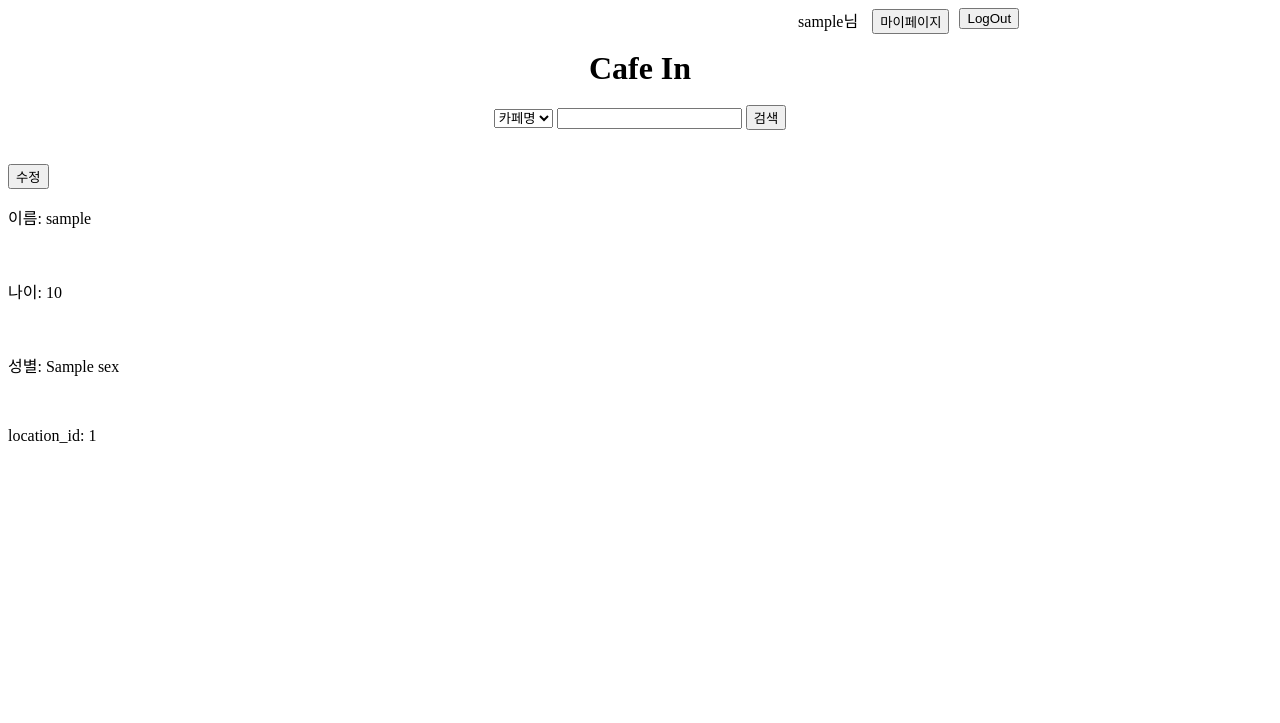
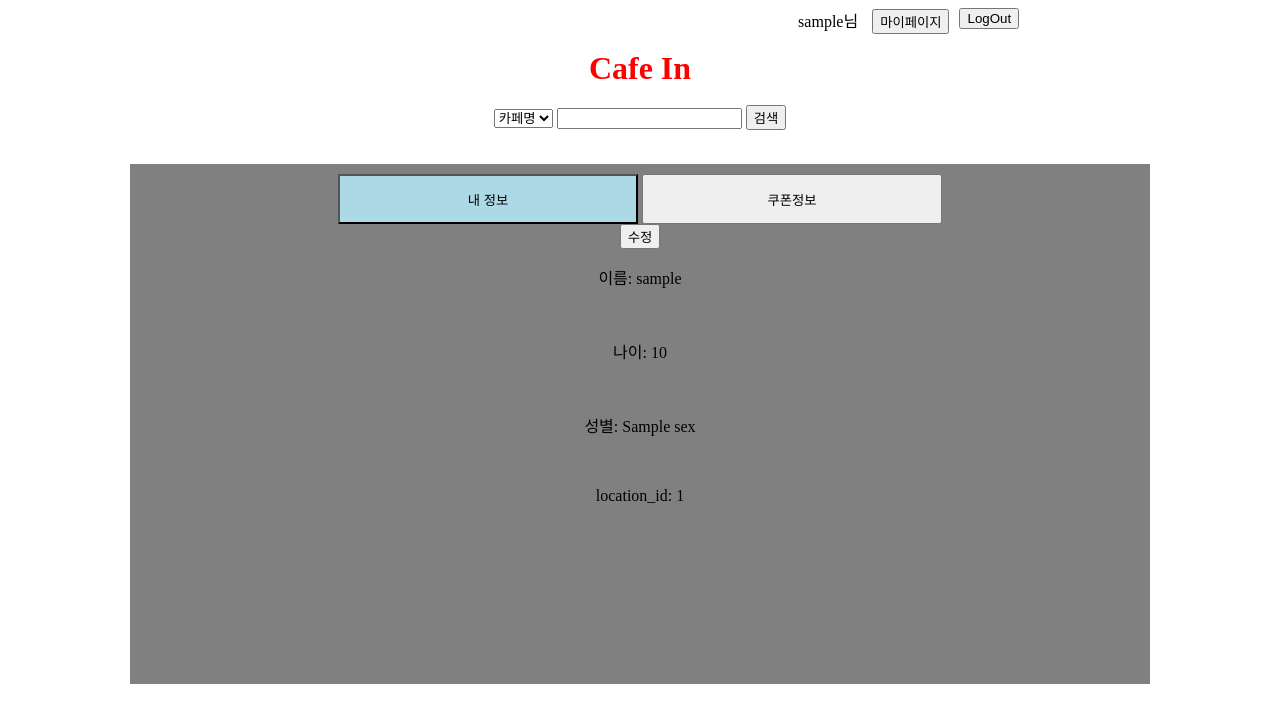
Before and after one commit to aweek43/DBdotae, a Django app: template blog/templates/blog/mypage.html in a window 1280 px wide. Shown: the top 723 px of the page. Run offline with Django 3.2, Linux system fonts and the light colour scheme; tables that the repository leaves empty hold one stand-in row (values such as "Sample post"); the template is opened without the code that fills it: values that come from a table or form of the project are taken from there, most other values are stand-ins (such as "Sample title", 1, 10 or a date in 2020).

Commit message:
강수빈 - 마이페이지분류

```diff
--- a/blog/templates/blog/mypage.html
+++ b/blog/templates/blog/mypage.html
@@ -16,11 +16,33 @@
  	margin: auto;
  }
 
+a:link { color: red; text-decoration: none;}
+ a:visited { color: black; text-decoration: none;}
+ a:hover { color: blue; }
+
  .infobutton {
  	width: 300px;
  	height: 50px;
  }
 
+ #container {
+ 	padding: 10px;
+ 	text-align: center;
+ 	width: 1000px;
+ 	height: 500px;
+ 	border-style: wave;
+ 	border-color: black;
+ 	background-color: gray;
+ 	margin: auto;
+ }
+
+ #couponinfo{
+ 	display: none;
+ }
+
+ #infouser {
+ 	background-color:#ADD8E6;
+ }
 
 </style>
 
@@ -35,7 +57,7 @@
 		</p>
 	{% endif %}
 
-<h1> Cafe In </h1>
+<a href="/"><h1> Cafe In </h1></a>
 <br>
 <div id="searchbox">
 	<form method="POST" action="" id="searchsubmit">
@@ -49,9 +71,14 @@
 	</form>
 </div>
 <br>
+<div id = 'container'>
+	<div id="resultbox">
+		<input type="button" id="infouser" class="infobutton" onclick="showmyInfo();" value="내 정보">
+		<input type="button" id="infocoupon" class="infobutton" onclick="showcouponInfo();" value="쿠폰정보">
+	</div>
+
+	<div id="myInfo">
 			<button onclick="revise();"> 수정 </button>
-<div id="myInfo">
-	{% if cafe.cafe_id != "null" %}
 			<p> 이름: {{logined_user.username}}</p>
 			<br>
 			<p> 나이: {{logined_user.age}}</p>
@@ -60,8 +87,13 @@
 			<br>
 			<p> location_id: {{logined_user.location_id}}</p>
 			<br>
-	{% endif %}
 	</div>
+	<div id="couponInfo">
+			<p> 쿠폰</p>
+			<br>
+	</div>
+</div>
+
 
 
 <script type="text/javascript">
@@ -89,6 +121,22 @@ function logout() {
 function mypage() {
 		location.href = "/mypage/"
 }
+function mypage() {
+		location.href = "/mypage/"
+}
+
+function showmyInfo() {
+	document.getElementById("infouser").style.backgroundColor = "lightblue";
+	document.getElementById("infocoupon").style.backgroundColor = "buttonface";
+	document.getElementById("myInfo").style.display = "inline-block";
+	document.getElementById("couponInfo").style.display = "none";
+}
+function showcouponInfo() {
+	document.getElementById("infocoupon").style.backgroundColor = "lightblue";
+	document.getElementById("infouser").style.backgroundColor = "buttonface";
+	document.getElementById("couponInfo").style.display = "inline-block";
+	document.getElementById("myInfo").style.display = "none";
+}
 </script>
 
 </body>
```
Also changed, not shown: blog/templates/blog/main.html (+9 -1 lines), blog/templates/blog/search.html (+18 -1 lines). Lines whose indentation alone changed are shown as unchanged.
